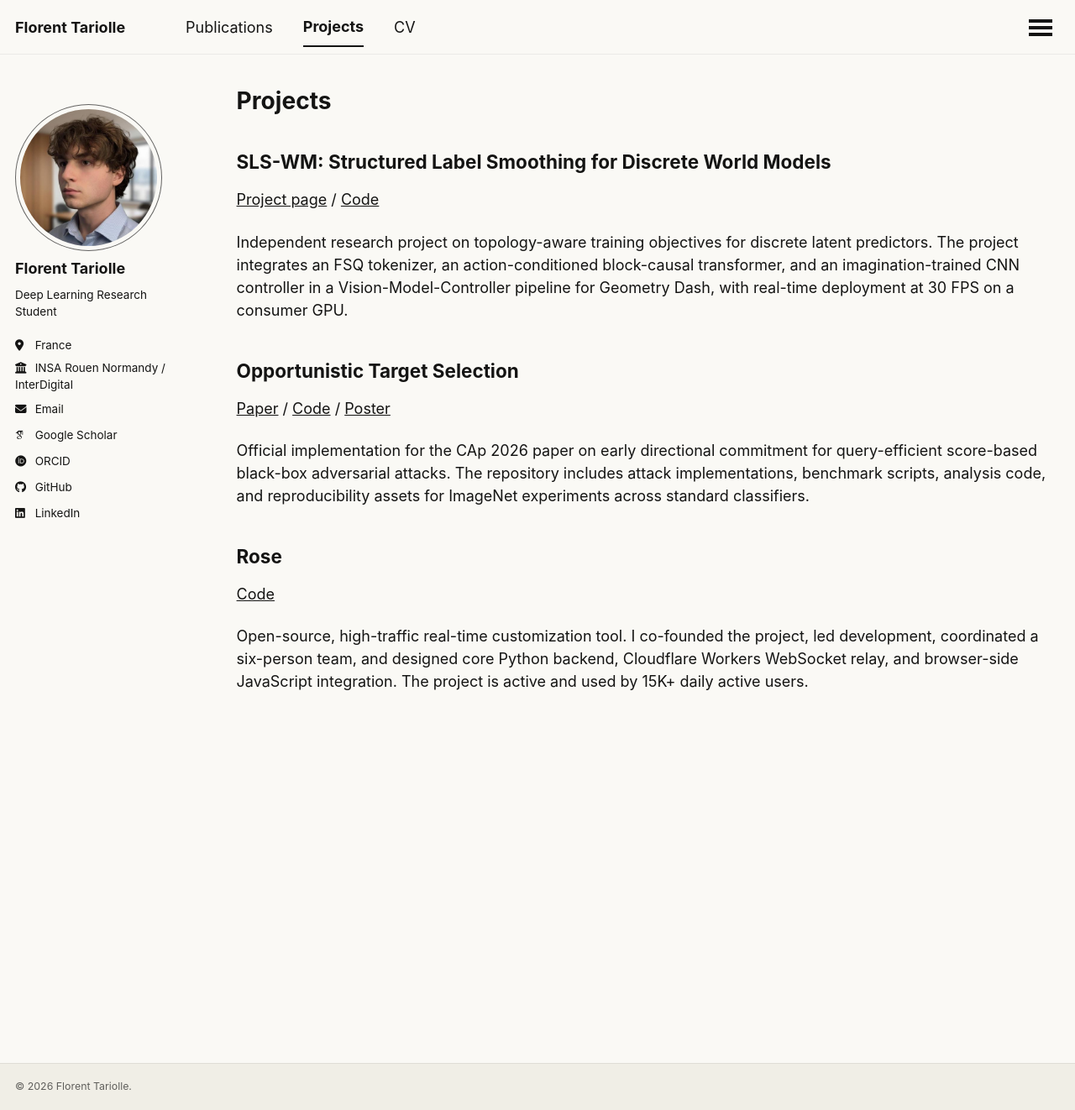
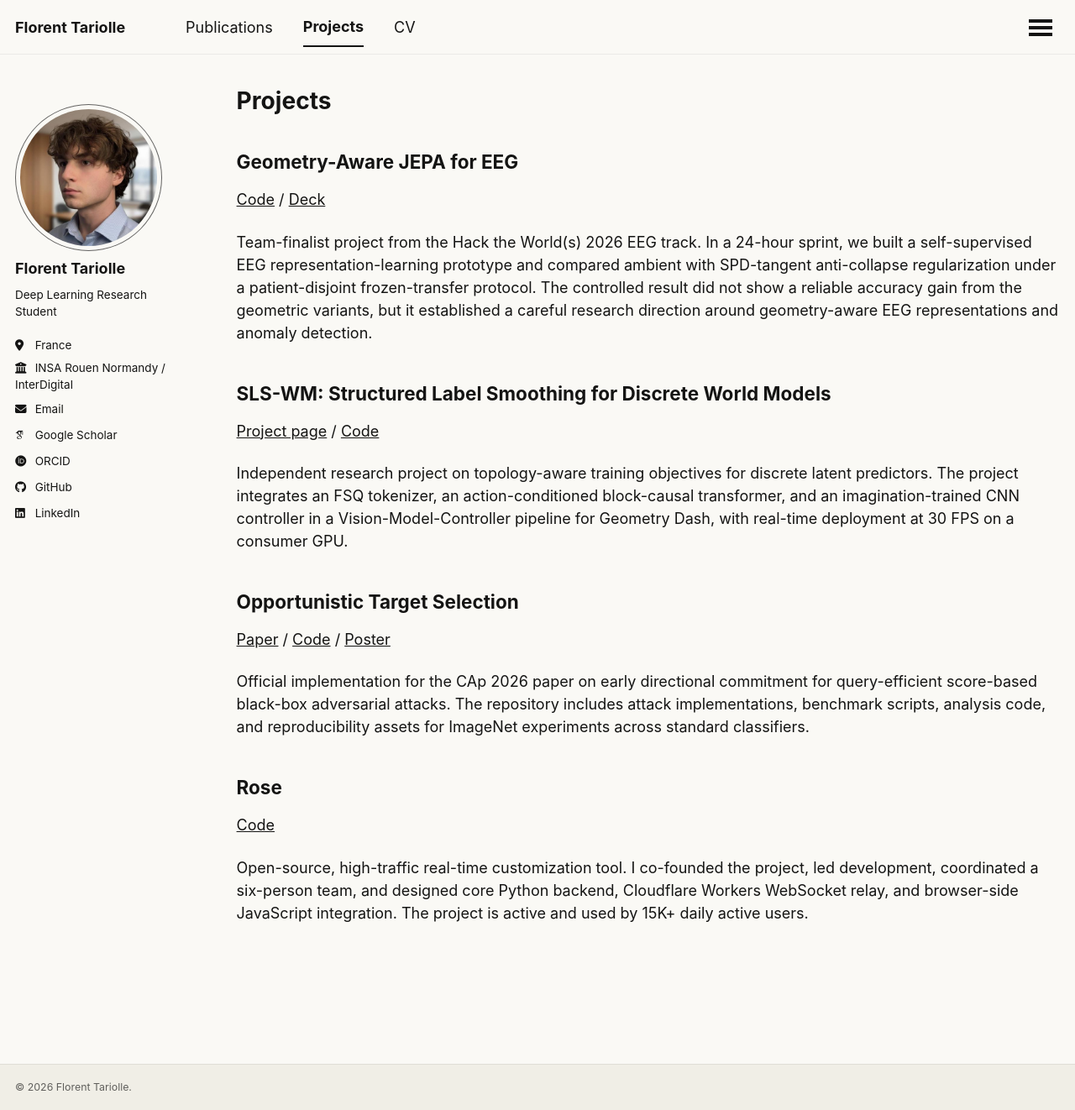
Before and after one commit to Tariolle/Tariolle.github.io, a Jekyll site: the page built from _pages/projects.md, in a window 1280 px wide and 1322 px high. Shown: the whole window at 84% size. Built offline with Jekyll 4.4.1, drawn with Linux system fonts in a browser that asks for light colours; some web fonts are replaced; a script that is not in the unit is left out.

Commit message:
docs: add hackathon project

```diff
--- a/_pages/projects.md
+++ b/_pages/projects.md
@@ -4,6 +4,12 @@ title: "Projects"
 permalink: /projects/
 author_profile: true
 ---
+
+## Geometry-Aware JEPA for EEG
+
+[Code](https://github.com/Tariolle/hello-worlds) / [Deck](https://github.com/Tariolle/hello-worlds/blob/main/presentation/main.pdf)
+
+Team-finalist project from the Hack the World(s) 2026 EEG track. In a 24-hour sprint, we built a self-supervised EEG representation-learning prototype and compared ambient with SPD-tangent anti-collapse regularization under a patient-disjoint frozen-transfer protocol. The controlled result did not show a reliable accuracy gain from the geometric variants, but it established a careful research direction around geometry-aware EEG representations and anomaly detection.
 
 ## SLS-WM: Structured Label Smoothing for Discrete World Models
 
```
